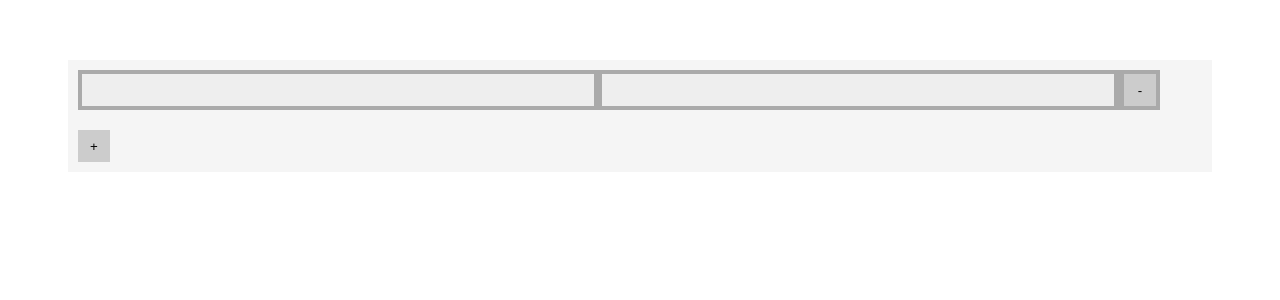
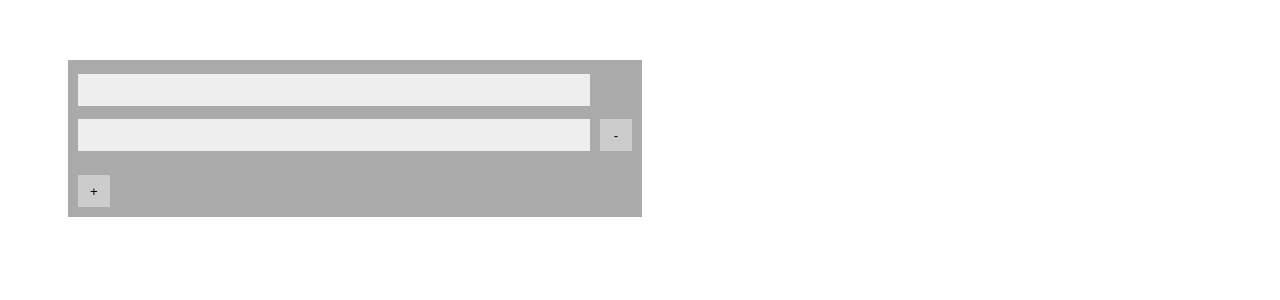
Before and after one commit to SoulEvans07/memory-mapper, a Vue app: page / in a window 1280 px wide. Shown: the top 300 px of the page. Built offline with nearby package versions, Linux system fonts and the light colour scheme.

Commit message:
small tweaks

```diff
--- a/src/App.vue
+++ b/src/App.vue
@@ -20,5 +20,7 @@
     -webkit-font-smoothing: antialiased;
     -moz-osx-font-smoothing: grayscale;
     margin: 60px;
+    display: flex;
+    flex-grow: 0;
   }
 </style>
--- a/src/comp/Slice.comp.vue
+++ b/src/comp/Slice.comp.vue
@@ -53,7 +53,11 @@
     display: inline-flex;
     flex-direction: row;
     flex-grow: 0;
-    padding: 4px;
+    padding: 4px 0;
+  }
+
+  .slice:not(:first-of-type) {
+    padding: 0 0 4px;
   }
 
   .btn {
--- a/src/main.js
+++ b/src/main.js
@@ -6,8 +6,3 @@ Vue.config.productionTip = false
 new Vue({
   render: h => h(App),
 }).$mount('#app')
-
-function range(start, end) {
-  if(start === end) return [start];
-  return [start, ...range(start + 1, end)];
-}
--- a/src/views/InstanceEditor.vue
+++ b/src/views/InstanceEditor.vue
@@ -48,8 +48,12 @@
         });
         bits.forEach((bit, index) => {
           slices.forEach(slice => {
-            if(bit.state > 1 && slice.bits[index].state > 0){
-              slice.bits[index].state = 2;
+            if(slice.bits[index].state > 0) {
+              if(bit.state > 1){
+                slice.bits[index].state = 2;
+              } else {
+                slice.bits[index].state = 1;
+              }
             }
           })
         });
@@ -59,6 +63,7 @@
       },
       removeSlice(slice){
         this.instance.slices.splice(this.instance.slices.indexOf(slice),1);
+        this.checkStatus();
       }
     }
   }
@@ -66,9 +71,11 @@
 
 <style scoped>
   .editor {
-    display: block;
-    background: #f5f5f5;
+    background: #aaa;
     padding: 10px;
+    display: flex;
+    flex-grow: 0;
+    flex-direction: column;
   }
 
   .status {
@@ -76,7 +83,8 @@
     display: inline-flex;
     flex-direction: row;
     flex-grow: 0;
-    padding: 4px;
+    padding: 4px 0;
+    margin-bottom: 5px;
   }
 
   .slices {
```
Also changed, not shown: 1 other file (tests, documents, lock files or other folders).
